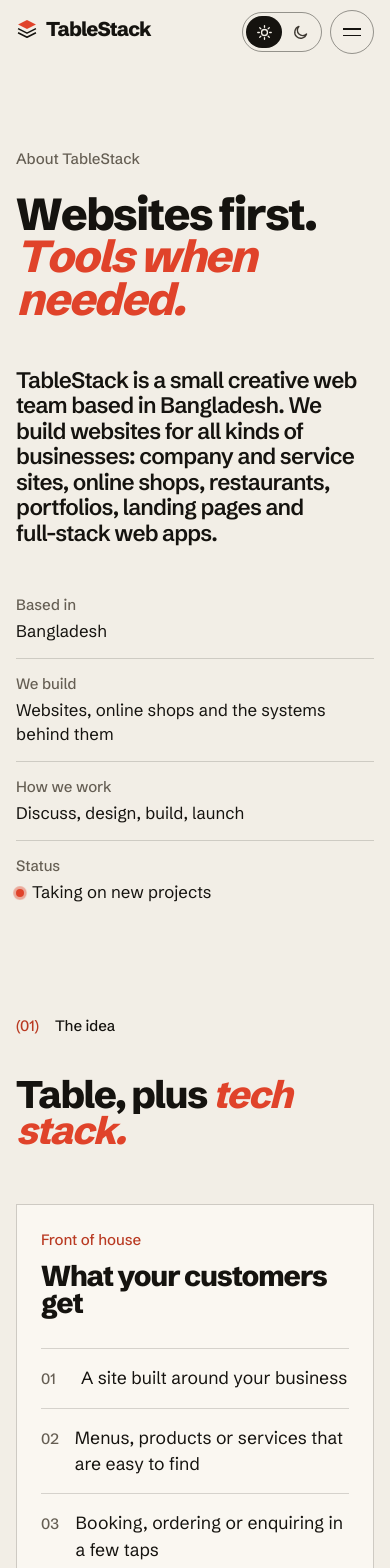
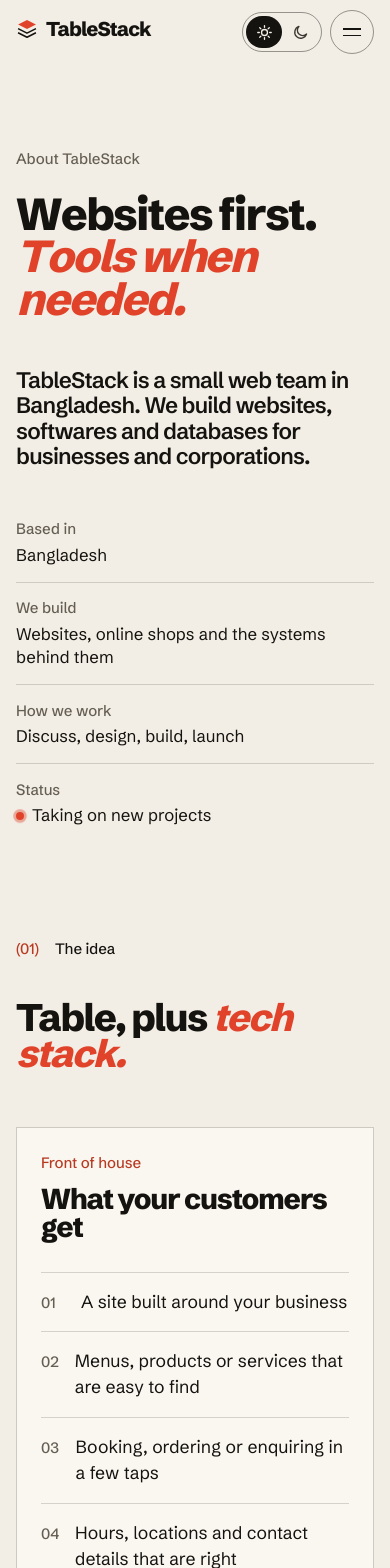
Before and after one commit to xDhruboVai/tablestack, a Next.js app: page /about in a window 390 px wide. Shown: the top 1568 px of the page. Built offline with nearby package versions, Linux system fonts and the light colour scheme.

Commit message:
text fixes

```diff
--- a/app/layout.tsx
+++ b/app/layout.tsx
@@ -55,9 +55,9 @@
   initialScale: 1,
 };
 
-/* Runs before paint: restores the dark BOH mode by default, enables motion styles, flags a first visit for the loader. */
+/* Runs before paint: starts in the light FOH mode, enables motion styles, flags a first visit for the loader. */
 const bootScript = `(function(){try{var d=document.documentElement;
-if(localStorage.getItem('ts-mode')!=='foh')d.dataset.mode='boh';
+delete d.dataset.mode;
 if(!matchMedia('(prefers-reduced-motion: reduce)').matches){d.classList.add('motion');
 if(!sessionStorage.getItem('ts-visited')){d.classList.add('first-visit');sessionStorage.setItem('ts-visited','1');}}
 }catch(e){}})();`;
--- a/app/work/page.tsx
+++ b/app/work/page.tsx
@@ -25,7 +25,7 @@
         </div>
         <div className="mt-8 grid grid-cols-12 gap-x-6 gap-y-4 md:mt-4">
           <p className="body-lg col-span-12 max-w-[44ch] md:col-span-6 md:col-start-7" data-split="lines">
-            Our published work so far. We’re a young team, so the list is short and there’s more in progress.
+            Our ongoing work so far. We’re a young team, so the list is short and there’s more in progress.
           </p>
           {anyPlaceholder && (
             <p className="eyebrow col-span-12 text-muted md:col-span-6 md:col-start-7" data-reveal="fade">
--- a/components/contact/NextSteps.tsx
+++ b/components/contact/NextSteps.tsx
@@ -8,21 +8,21 @@
   {
     n: "01",
     t: "We talk",
-    b: "About your business, your customers and what the site or system needs to do.",
+    b: "Your business and what you need built.",
     // speech bubble
     icon: ["M5 7h26v17H17l-7 6v-6H5z", "M11 13h14", "M11 18h9"],
   },
   {
     n: "02",
     t: "We agree the scope",
-    b: "Pages, features, timeline and a quote, all before any work starts.",
+    b: "Pages, features, timeline and quote.",
     // checklist
     icon: ["M7 9h14", "M7 17h14", "M7 25h9", "M24 23l3 3 6-7"],
   },
   {
     n: "03",
     t: "We get to work",
-    b: "You see the layouts first, then a working preview before launch.",
+    b: "Layouts first, then a working preview.",
     // browser window
     icon: ["M4 7h28v21H4z", "M4 13h28", "M9 19h10", "M9 23h6"],
   },
--- a/components/home/ApproachRail.tsx
+++ b/components/home/ApproachRail.tsx
@@ -84,10 +84,6 @@
           <h2 id="app-title" className="display text-[clamp(2.6rem,5vw,5.6rem)]" data-split="lines">
             How a project <em className="text-accent">runs.</em>
           </h2>
-          <p className="body-lg mt-6 max-w-[34ch]" data-split="lines">
-            Four steps. You know what’s included, you see the work before launch, and you know what happens next.
-          </p>
-
           <div className="mt-12 hidden items-stretch gap-6 md:flex" aria-hidden="true">
             <div ref={rail} className="approach-rail">
               {ticks.map((t) => (
--- a/components/home/HeroAnatomy.tsx
+++ b/components/home/HeroAnatomy.tsx
@@ -167,8 +167,8 @@
           </h1>
 
           <p className="body-lg mt-6 max-w-[36ch] lg:mt-8" data-intro data-intro-fade>
-            A small web team in Bangladesh. We build websites for all kinds of businesses, plus the tools behind
-            them when you need them.
+            A small web team in Bangladesh. We build websites, softwares and databases for all kinds of businesses and
+            corporations, plus the tools behind them when you need them.
           </p>
 
           <div className="mt-7 flex flex-wrap items-center gap-3 lg:mt-9" data-intro data-intro-fade>
--- a/components/home/Sections.tsx
+++ b/components/home/Sections.tsx
@@ -42,7 +42,6 @@
 
 export function SelectedWork() {
   const featured = featuredSlugs.map((s) => projects.find((p) => p.slug === s)!).filter(Boolean);
-  const anyPlaceholder = featured.some((p) => p.placeholder);
   return (
     <section className="px-page relative pb-28 md:pb-40" aria-labelledby="work-title" data-annot="section · selected work">
       <SectionLabel index="02" label="Selected work" />
@@ -51,11 +50,6 @@
           The work
         </h2>
         <div className="flex flex-col items-start gap-4 md:items-end md:pb-4">
-          {anyPlaceholder && (
-            <p className="eyebrow max-w-[36ch] text-muted md:text-right" data-reveal="fade">
-              Sample projects shown. Real case studies replace these before launch.
-            </p>
-          )}
           <TLink href="/work" className="btn btn-ghost" data-reveal="rise">
             All projects ({projects.length}) <span className="btn-arrow">→</span>
           </TLink>
@@ -113,8 +107,7 @@
           What we <em className="text-accent">build.</em>
         </h2>
         <p className="body-lg col-span-12 mt-6 max-w-[40ch] md:col-span-4 md:mt-0 md:self-end" data-split="lines">
-          The website your customers see, and the systems your team uses behind it. Each project is scoped to what
-          your business actually needs.
+          Websites, softwares and databases built around what your business needs.
         </p>
       </div>
       <div className="mt-14 grid grid-cols-1 border border-rule md:mt-20 lg:grid-cols-2" data-reveal="rise">
@@ -146,9 +139,6 @@
           <h2 id="std-title" className="display col-span-12 text-[clamp(2.6rem,5.6vw,6rem)] md:col-span-7" data-split="lines">
             What you can <em className="text-accent">expect.</em>
           </h2>
-          <p className="body-lg col-span-12 mt-6 max-w-[38ch] md:col-span-4 md:col-start-9 md:mt-0 md:self-end" data-split="lines">
-            How every project runs. Clear scope, honest updates, and no promises about results we don’t control.
-          </p>
         </div>
 
         <StandardsChecklist />
@@ -204,8 +194,7 @@
         </h2>
         <div className="mt-10 grid grid-cols-12 gap-x-6 gap-y-10 md:mt-16">
           <p className="col-span-12 max-w-[42ch] text-[clamp(1.05rem,1.3vw,1.3rem)] leading-[1.5] opacity-80 md:col-span-5" data-reveal="rise">
-            A new website, an online shop, a booking or ordering system, or a tool to replace a manual process. Tell us
-            what you need. {site.responseTime}
+            Tell us what you need. {site.responseTime}
           </p>
           <div className="col-span-12 flex flex-col items-start gap-6 md:col-span-6 md:col-start-7" data-reveal="rise" data-delay="120">
             <a href={`mailto:${site.email}`} className="cta-email font-display text-[clamp(1.5rem,3vw,3rem)] font-bold leading-tight tracking-[-0.035em]">
--- a/components/layout/ModeToggle.tsx
+++ b/components/layout/ModeToggle.tsx
@@ -11,7 +11,7 @@
  * BOH turns the whole site into a blueprint of itself: grid, component outlines, wireframes.
  */
 export default function ModeToggle({ compact = false }: { compact?: boolean }) {
-  const [mode, setMode] = useState<Mode>("boh");
+  const [mode, setMode] = useState<Mode>("foh");
 
   useEffect(() => {
     setMode(document.documentElement.dataset.mode === "boh" ? "boh" : "foh");
--- a/content/site.ts
+++ b/content/site.ts
@@ -12,10 +12,9 @@
 export const site = {
   name: "TableStack",
   // Production URL - used for canonical links, sitemap and social cards.
-  url: "https://tablestack.com", // REPLACE with your real domain
+  url: "https://www.tablestackbd.com", // REPLACE with your real domain
   email: "tablestackbd@gmail.com",
-  // Cal.com / Calendly link. Set it and every "Book a call" button opens it in a new tab;
-  // while it's empty, "Book a call" opens an email with the subject "Book a call".
+  // Booking link used by every "Book a call" button.
   bookingUrl: "https://cal.com/table-stack/intro-call",
   location: "Bangladesh",
   // Shown next to the location in the footer.
@@ -25,11 +24,11 @@
   social: [
     // Empty href = hidden. Add the real links when they're ready.
     { label: "Facebook", href: "" }, // REPLACE with the Facebook Page URL
-    { label: "WhatsApp", href: "" }, // REPLACE with a wa.me link
+    { label: "WhatsApp", href: "https://wa.me/qr/LB3AYHDJVRUAG1" }, // REPLACE with a wa.me link
   ],
   tagline: "Websites built around the way your business works.",
   description:
-    "TableStack is a small web team in Bangladesh. We build websites for all kinds of businesses, and add practical tools like bookings, ordering and management dashboards when they’re needed.",
+    "A small web team in Bangladesh. We build websites, softwares and databases for all kinds of businesses and corporations, plus the tools behind them when you need them.",
 } as const;
 
 /** Props for every "Book a call" link: the booking page in a new tab, or an email while there's no link. */
@@ -69,7 +68,7 @@
 
 /** Wrap words in *asterisks* to set them in accent italic. */
 export const positioning =
-  "We build websites for *all kinds of businesses.* Company and service sites, online shops, restaurants, portfolios and landing pages. When a business needs more than pages, we add *practical tools:* reservations, ordering, HR, management dashboards. Clear scope. A working result.";
+  "We build websites for *all kinds of businesses and corporations.* Company and service sites, online shops, restaurants, portfolios, landing pages and whatnot. When a business needs more than pages, we add *practical tools:* reservations, ordering, HR, management dashboards. Clear scope. A working result.";
 
 export const capabilities = {
   frontOfHouse: {
@@ -101,36 +100,36 @@
     code: "01",
     term: "Discuss",
     plain: "Define the scope",
-    body: "We talk about your business, your customers and what the site or system needs to do. Then we agree on pages, features, timeline and a quote before any work starts.",
+    body: "We discuss your business, then agree on pages, features, timeline and a quote.",
   },
   {
     code: "02",
     term: "Design",
     plain: "See it first",
-    body: "You see the page layouts and key interactions before development begins.",
+    body: "You see the layouts and key interactions before development.",
   },
   {
     code: "03",
     term: "Build",
     plain: "Working preview",
-    body: "We build the site or system and share a working preview you can click through.",
+    body: "We build it and share a working preview.",
   },
   {
     code: "04",
     term: "Launch & support",
     plain: "Go live",
-    body: "We test it and launch it, then agree on any updates or continued support.",
+    body: "We test, launch and agree on any continued support.",
   },
 ] as const;
 
 /** What a client can expect on every project - how we work, not results. */
 export const standards = [
-  { k: "Scope", v: "Pages, features, timeline and quote agreed before we start." },
-  { k: "Preview", v: "You see layouts, then a working preview, before launch." },
-  { k: "Plain language", v: "We explain the work clearly. No jargon." },
-  { k: "Mobile first", v: "Built for phones, where most customers find you." },
-  { k: "Editing", v: "Update menus, products or hours yourself, where it’s in scope." },
-  { k: "Ownership", v: "Your domain, your content, your accounts." },
+  { k: "Scope", v: "Pages, features, timeline and quote agreed first." },
+  { k: "Preview", v: "Layouts and a working preview before launch." },
+  { k: "Plain language", v: "Clear explanations, no jargon." },
+  { k: "Mobile first", v: "Built for phones first." },
+  { k: "Editing", v: "Update content yourself where it’s in scope." },
+  { k: "Ownership", v: "Your domain, content and accounts." },
 ] as const;
 
 /** Tools we build with. Text only - no third-party logos. */
@@ -153,27 +152,27 @@
 /** About page. */
 export const about = {
   intro:
-    "TableStack is a small creative web team based in Bangladesh. We build websites for all kinds of businesses: company and service sites, online shops, restaurants, portfolios, landing pages and full-stack web apps.",
+    "TableStack is a small web team in Bangladesh. We build websites, softwares and databases for businesses and corporations.",
   principles: [
     {
       code: "A",
       title: "Built around your business",
-      body: "Shops, service businesses, restaurants, startups, growing companies. We start with how your business actually runs, then build the site around it.",
+      body: "We start with how your business actually runs.",
     },
     {
       code: "B",
       title: "Websites first. Tools when needed.",
-      body: "A website is usually where it starts. Extra systems, like ordering, HR or a management dashboard, should serve a specific need.",
+      body: "Extra systems should serve a specific need.",
     },
     {
       code: "C",
       title: "Clear scope. A working result.",
-      body: "We agree on pages, features, timeline and quote before we start, and you see a working preview before anything goes live.",
+      body: "We agree on the scope and show a working preview before launch.",
     },
     {
       code: "D",
       title: "Less talk, more work done",
-      body: "Short updates, plain explanations, and honesty about what’s included and what isn’t.",
+      body: "Short updates and plain explanations.",
     },
   ],
 } as const;
@@ -184,10 +183,11 @@
     "New website",
     "Redesign",
     "Online shop",
+    "Reservations / ordering",
     "Dashboard or admin tool",
     "Something else",
   ],
-  // Budget ranges in BDT.
-  budgets: ["Under ৳25,000", "Under ৳35,000", "Under ৳50,000", "৳50,000+"],
+  // REPLACE with ranges that match your real pricing (in BDT).
+  budgets: ["Under ৳50k", "৳50k–৳150k", "৳150k–৳400k", "৳400k+", "Not sure yet"],
   timelines: ["ASAP", "1–2 months", "3+ months", "Flexible"],
 } as const;
```
